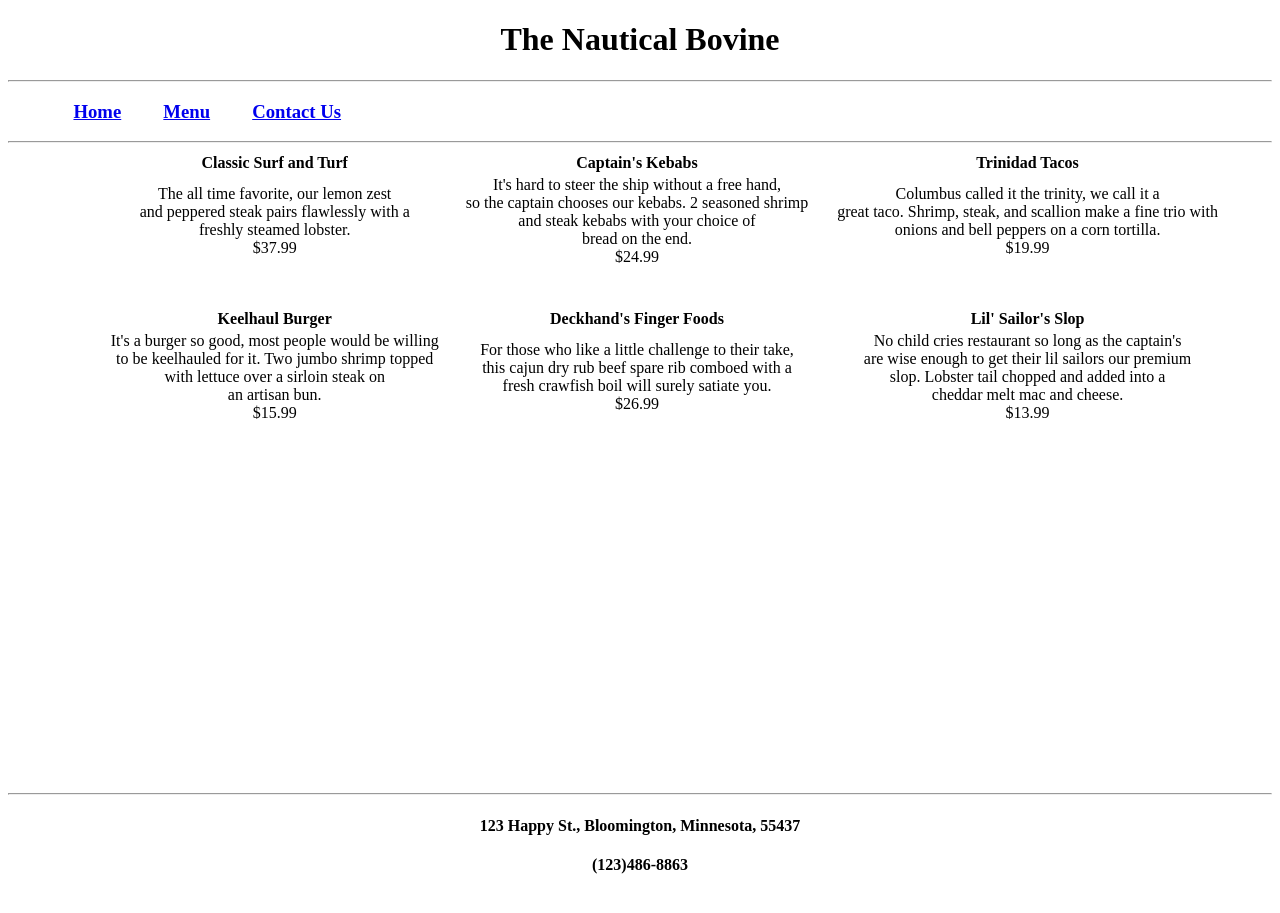
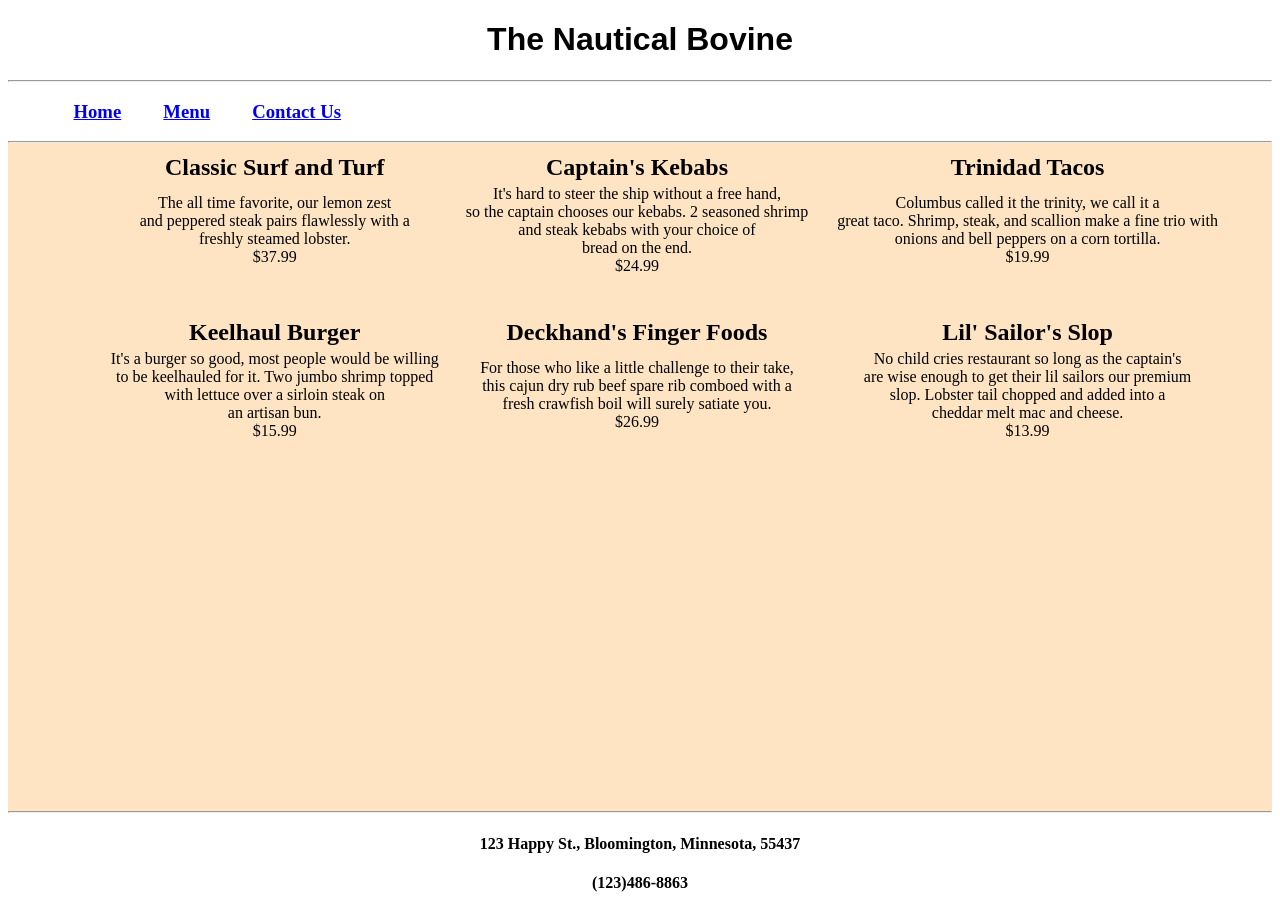
Before and after one commit to panncakemahogany/I2WD-html, a plain HTML site: page foodmenu.html in a window 1280 px wide. Drawn offline with Linux system fonts and the light colour scheme.

Commit message:
Completed Lab 2.3

```diff
--- a/foodmenu.html
+++ b/foodmenu.html
@@ -23,8 +23,9 @@
             <h3>&#160;&#160;&#160;&#160;&#160;&#160;&#160;&#160;&#160;&#160;&#160;&#160;&#160;&#160;<a href="foodhome.html">Home</a>&#160;&#160;&#160;&#160;&#160;&#160;&#160;&#160;
             <a href="foodmenu.html">Menu</a>&#160;&#160;&#160;&#160;&#160;&#160;&#160;&#160;
             <a href="foodcontact.html">Contact Us</a></h3>
-            <hr/>
         </nav>
+    <div style="background-color: bisque">
+        <hr/>
         <table>
             <tr>
                 <th>Classic Surf and Turf</th>
@@ -52,9 +53,9 @@
                 <td>No child cries restaurant so long as the captain's<br/> are wise enough to get their lil sailors our premium<br/> slop. Lobster tail chopped and added into a<br/> cheddar melt mac and cheese. <br/>$13.99</td>
             </tr>
         </table>
-        <div><br/><br/><br/><br/><br/><br/><br/><br/><br/><br/><br/><br/><br/><br/><br/><br/><br/><br/><br/><br/></div>
+        <br/><br/><br/><br/><br/><br/><br/><br/><br/><br/><br/><br/><br/><br/><br/><br/><br/><br/><br/><br/><hr/>
+    </div>
         <footer>
-            <hr/>
             <h4>123 Happy St., Bloomington, Minnesota, 55437</h4>
             <h4>(123)486-8863</h4>
         </footer>
--- a/restaurantstyles.css
+++ b/restaurantstyles.css
@@ -1,3 +1,9 @@
 header, footer {
     text-align: center;
 }
+header {
+    font-family: Arial, Helvetica, sans-serif;
+}
+th {
+    font-size: x-large;
+}
```
Also changed, not shown: foodcontact.html (+3 -0 lines), foodhome.html (+4 -5 lines).
